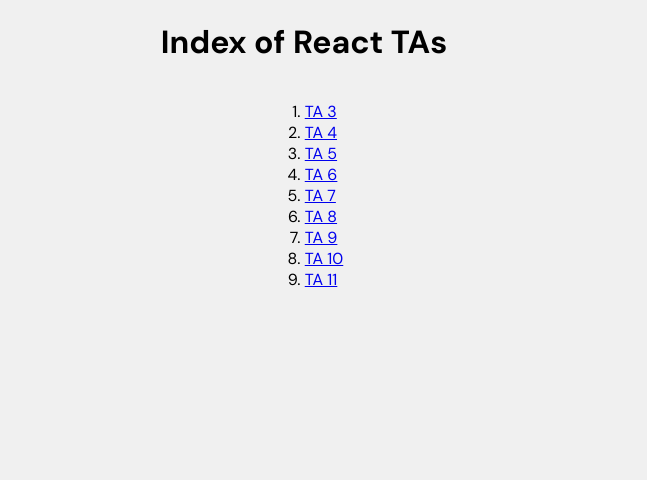
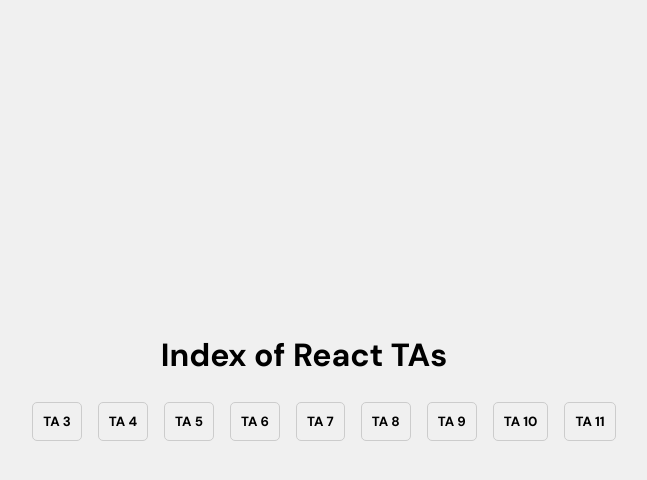
Before and after one commit to felieppe/dwym_react_tas, a Next.js app: page / in a window 1280 px wide. Shown: the top 480 px of the page, without its empty margins (336-983 px from the left). Built offline with nearby package versions, Linux system fonts and the light colour scheme.

Commit message:
style: add some style for the list of index

```diff
--- a/styles/Home.module.css
+++ b/styles/Home.module.css
@@ -1,8 +1,9 @@
 .container {
     display: flex;
     width: 100%;
-    height: 100%;
+    height: 100vh;
     justify-content: center;
+    align-items: center;
 }
 
 .homepage {
@@ -10,5 +11,35 @@
     flex-direction: column;
     align-items: center;
     width: 100%;
-    height: 100%;
 }
+
+.homepage h1 {
+    margin: 0;
+    padding: 0;
+}
+
+.homepage__index li {
+    display: inline-flex;
+    justify-content: space-between;
+    align-items: center;
+    padding: 10px;
+    border: 1px solid #ccc;
+    border-radius: 5px;
+    margin: 10px 0;
+    font-size: 10pt;
+    font-weight: 700;
+}
+
+.homepage__index li:not(:last-child) {
+    margin-right: 1rem;
+}
+
+.homepage__index li a {
+    text-decoration: none;
+    color: black;
+}
+
+.homepage__index li a:hover {
+    opacity: 0.2;
+    transition: 0.6s;
+}
```
